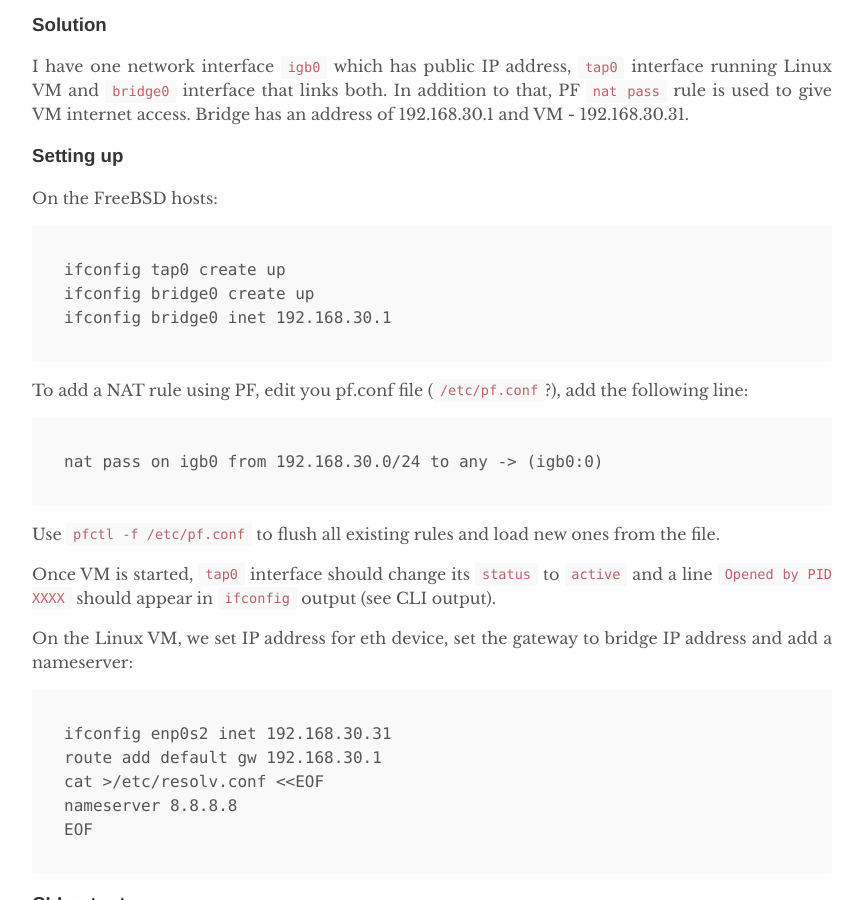
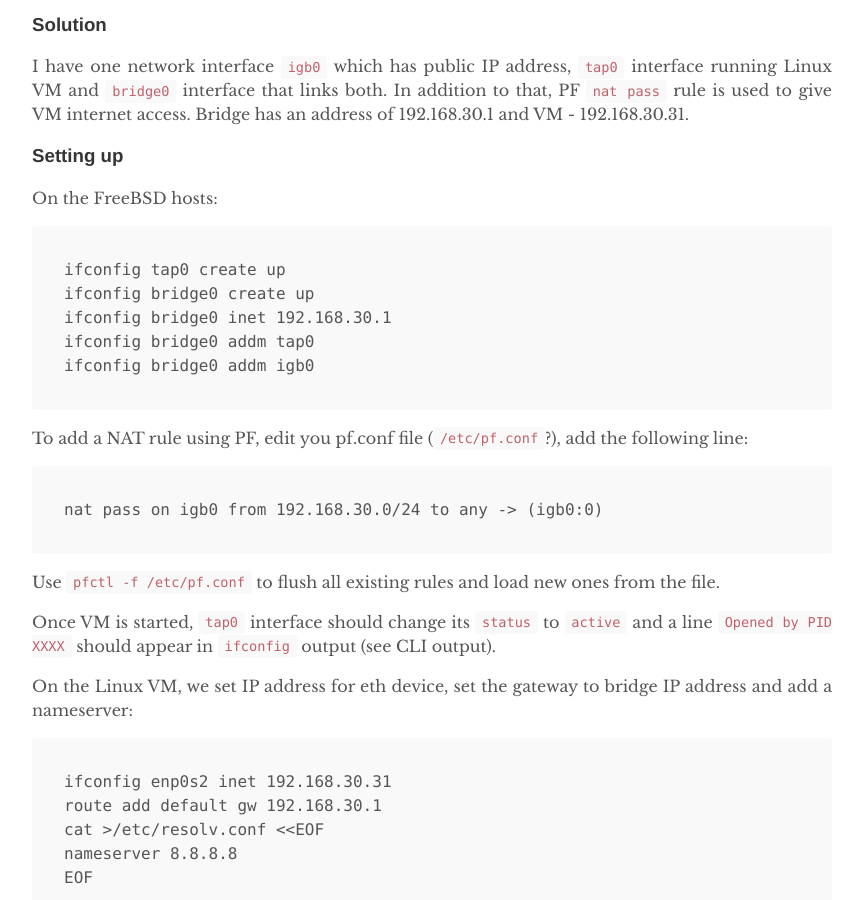
Before and after one commit to gasiordev/gasiordev.github.io, a Jekyll site: the page built from _posts/2020-08-30-linux-vm-on-bhyve-networking-using-bridge.md, in a window 1280 px wide and 900 px high, scrolled down 468 px. Shown: the whole window, without its empty margins (208-1071 px from the left). Built offline with Jekyll 4.4.1, drawn with Linux system fonts in a browser that asks for light colours.

Commit message:
Add missing cmds

````diff
--- a/_posts/2020-08-30-linux-vm-on-bhyve-networking-using-bridge.md
+++ b/_posts/2020-08-30-linux-vm-on-bhyve-networking-using-bridge.md
@@ -21,6 +21,8 @@ On the FreeBSD hosts:
 ifconfig tap0 create up
 ifconfig bridge0 create up
 ifconfig bridge0 inet 192.168.30.1
+ifconfig bridge0 addm tap0
+ifconfig bridge0 addm igb0
 ```
 
 To add a NAT rule using PF, edit you pf.conf file (`/etc/pf.conf`?),
````
